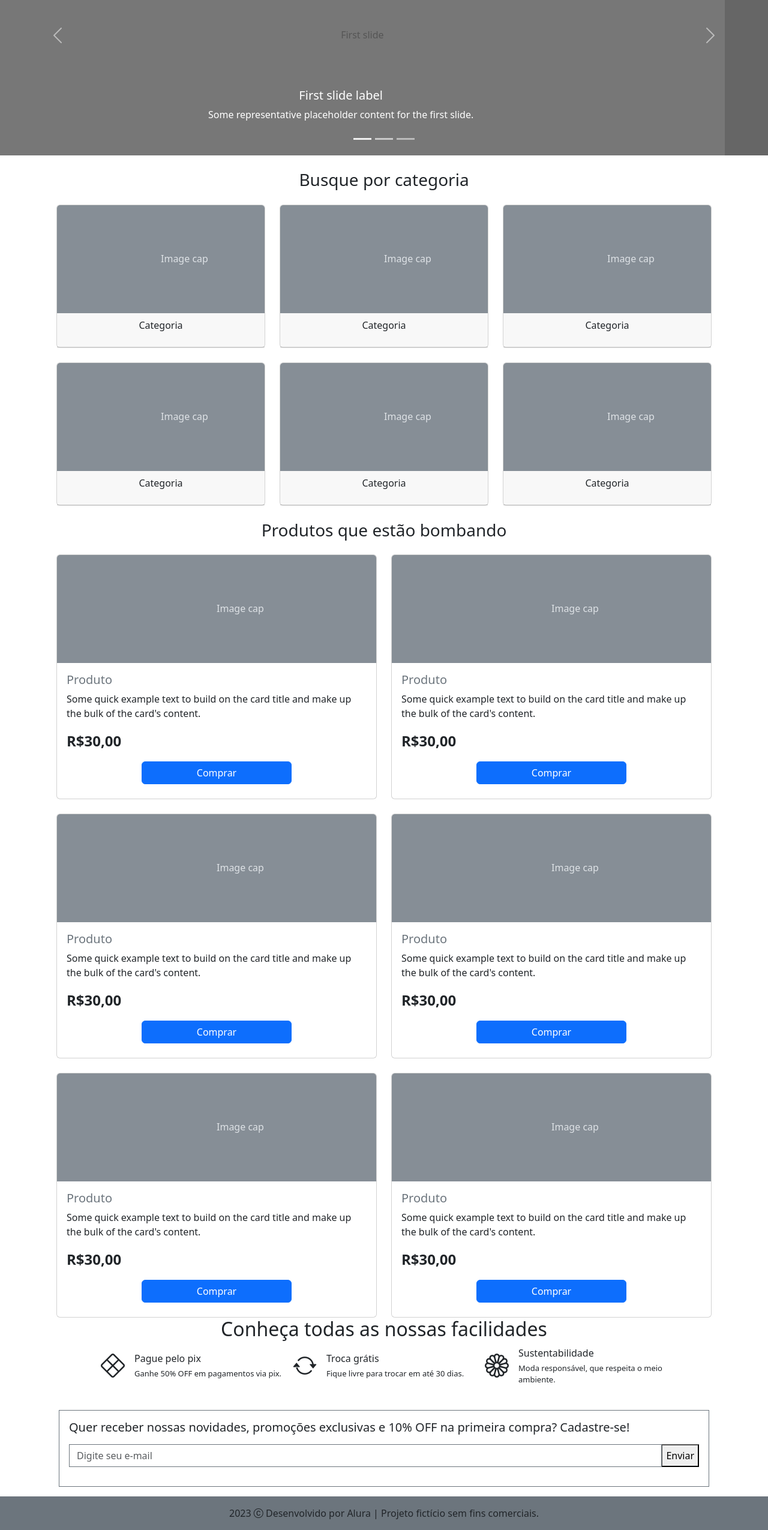
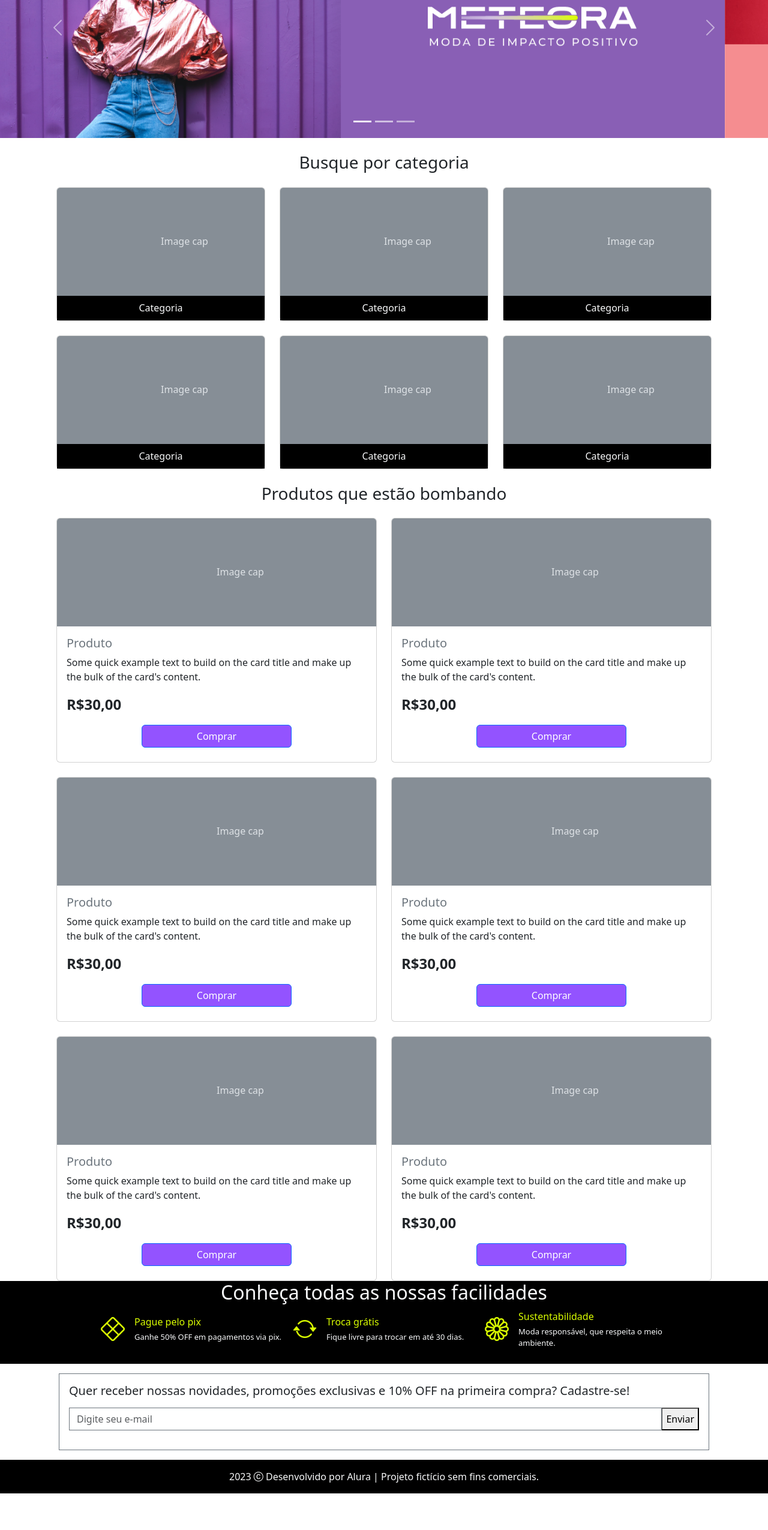
Before and after one commit to vinicius-crispim/meteora, a plain HTML site: page index.html in a window 1280 px wide. Shown: the part 197-2747 px from the top of the page at 60% size. After the commit the page ends 2686 px from the top, so only its background shows below. Drawn offline with nearby package versions, Linux system fonts and the light colour scheme; files that its build step writes are made by us from their sources.

Commit message:
Inserindo os banners

```diff
--- /dev/null
+++ b/assets/css/styles.css
@@ -0,0 +1,15 @@
+.fonte-menor {
+    font-size:13px;
+}
+
+.div-facilidades {
+    width: 304px;
+}
+
+.verde-florescente{
+    color: #DAFF01;
+}
+
+.btn-lilas {
+    background: #9353FF;
+}
--- a/index.html
+++ b/index.html
@@ -4,6 +4,7 @@
 <head>
   <meta charset="UTF-8">
   <meta name="viewport" content="width=device-width, initial-scale=1.0">
+  <link rel="shortcut icon" href="assets/favicon.png" type="image/x-icon">
   <title>Meteora</title>
   <link rel="stylesheet" href="https://cdn.jsdelivr.net/npm/bootstrap-icons@1.10.5/font/bootstrap-icons.css">
   <link href="https://cdn.jsdelivr.net/npm/bootstrap@5.3.0/dist/css/bootstrap.min.css" rel="stylesheet"
@@ -12,9 +13,11 @@
 </head>
 
 <body>
-  <nav class="navbar navbar-expand-md bg-body-tertiary">
+  <nav class="navbar navbar-expand-md bg-black navbar-dark">
     <div class="container-fluid">
-      <a class="navbar-brand" href="#">Meteora</a>
+      <a class="navbar-brand" href="#">
+        <h1 class="m-0"><img class="d-block" src="assets/logo-meteora.png" alt="Logo da loja Meteora"></h1>
+      </a>
       <button class="navbar-toggler" type="button" data-bs-toggle="collapse" data-bs-target="#navbarSupportedContent"
         aria-controls="navbarSupportedContent" aria-expanded="false" aria-label="Toggle navigation">
         <span class="navbar-toggler-icon"></span>
@@ -36,8 +39,8 @@
 
         </ul>
         <form class="d-flex" role="search">
-          <input class="form-control me-2" type="search" placeholder="Digite o produto" aria-label="Search">
-          <button class="btn btn-outline-success" type="submit">Pesquisar</button>
+          <input class="form-control me-2 rounded-0" type="search" placeholder="Digite o produto" aria-label="Search">
+          <button class="btn btn-outline-light rounded-0" type="submit">Buscar</button>
         </form>
       </div>
     </div>
@@ -54,42 +57,36 @@
     </div>
     <div class="carousel-inner">
       <div class="carousel-item active">
-        <svg class="bd-placeholder-img bd-placeholder-img-lg d-block w-100" width="800" height="400"
-          xmlns="http://www.w3.org/2000/svg" role="img" aria-label="Placeholder: First slide"
-          preserveAspectRatio="xMidYMid slice" focusable="false">
-          <title>Placeholder</title>
-          <rect width="100%" height="100%" fill="#777"></rect><text x="50%" y="50%" fill="#555" dy=".3em">First
-            slide</text>
-        </svg>
+        <img class="img-fluid d-md-none" src="assets/Mobile/banner1-mobile.png"
+          alt="Modelo feminina vestindo blusa rosa fluorescente, em fundo lilás">
+        <img class="img-fluid d-none d-md-block d-xl-none" src="assets/Tablet/banner1-tablet.png"
+          alt="Modelo feminina vestindo blusa rosa fluorescente, em fundo lilás">
+        <img class="img-fluid d-none d-xl-block" src="assets/Desktop/banner1-desktop.png"
+          alt="Modelo feminina vestindo blusa rosa fluorescente, em fundo lilás">
+      </div>
+      <div class="carousel-item">
+        <img class="img-fluid d-md-none" src="assets/Mobile/banner2-mobile.png"
+          alt="Modelo feminina utilizando óculos escuros e vestindo conjunto esportivo de blusa e calça na cor preta, sentada em um sofá preto em um fundo rosa.">
+        <img class="img-fluid d-none d-md-block d-xl-none" src="assets/Tablet/banner2-tablet.png"
+          alt="Modelo feminina utilizando óculos escuros e vestindo conjunto esportivo de blusa e calça na cor preta, sentada em um sofá preto em um fundo rosa.">
+        <img class="img-fluid d-none d-xl-block" src="assets/Desktop/banner2-desktop.png"
+          alt="Modelo feminina utilizando óculos escuros e vestindo conjunto esportivo de blusa e calça na cor preta, sentada em um sofá preto em um fundo rosa.">
         <div class="carousel-caption d-none d-md-block">
-          <h5>First slide label</h5>
-          <p>Some representative placeholder content for the first slide.</p>
+
+          <h5 class="fs-1">COLEÇÃO ATEMPORAL</h5>
+          <p class="fs-4">Estilo e qualidade para durar.</p>
         </div>
       </div>
       <div class="carousel-item">
-        <svg class="bd-placeholder-img bd-placeholder-img-lg d-block w-100" width="800" height="400"
-          xmlns="http://www.w3.org/2000/svg" role="img" aria-label="Placeholder: Second slide"
-          preserveAspectRatio="xMidYMid slice" focusable="false">
-          <title>Placeholder</title>
-          <rect width="100%" height="100%" fill="#666"></rect><text x="50%" y="50%" fill="#444" dy=".3em">Second
-            slide</text>
-        </svg>
+        <img class="img-fluid d-md-none" src="assets/Mobile/banner3-mobile.png"
+          alt="Modelo masculino vestindo chapéu preto, blazer cinza, camisa social branca, gravata borboleta na cor preta, óculos com lente transparente e armação na cor preta, além de um cordão prateado, em um fundo laranja.">
+        <img class="img-fluid d-none d-md-block d-xl-none" src="assets/Tablet/banner3-tablet.png"
+          alt="Modelo masculino vestindo chapéu preto, blazer cinza, camisa social branca, gravata borboleta na cor preta, óculos com lente transparente e armação na cor preta, além de um cordão prateado, em um fundo laranja.">
+        <img class="img-fluid d-none d-xl-block" src="assets/Desktop/banner3-desktop.png"
+          alt="Modelo masculino vestindo chapéu preto, blazer cinza, camisa social branca, gravata borboleta na cor preta, óculos com lente transparente e armação na cor preta, além de um cordão prateado, em um fundo laranja.">
         <div class="carousel-caption d-none d-md-block">
-          <h5>Second slide label</h5>
-          <p>Some representative placeholder content for the second slide.</p>
-        </div>
-      </div>
-      <div class="carousel-item">
-        <svg class="bd-placeholder-img bd-placeholder-img-lg d-block w-100" width="800" height="400"
-          xmlns="http://www.w3.org/2000/svg" role="img" aria-label="Placeholder: Third slide"
-          preserveAspectRatio="xMidYMid slice" focusable="false">
-          <title>Placeholder</title>
-          <rect width="100%" height="100%" fill="#555"></rect><text x="50%" y="50%" fill="#333" dy=".3em">Third
-            slide</text>
-        </svg>
-        <div class="carousel-caption d-none d-md-block">
-          <h5>Third slide label</h5>
-          <p>Some representative placeholder content for the third slide.</p>
+          <h5 class="fs-1">COLEÇÃO ATEMPORAL</h5>
+          <p class="fs-4">Alto impacto visual, baixo impacto ambiental!</p>
         </div>
       </div>
     </div>
@@ -114,8 +111,8 @@
           <rect width="100%" height="100%" fill="#868e96"></rect>
           <text x="50%" y="50%" fill="#dee2e6" dy=".3em">Image cap</text>
         </svg>
-        <div class="card-header">
-          <p class="text-center">Categoria</p>
+        <div class="card-header bg-black bg-black">
+          <p class="text-center text-light m-0">Categoria</p>
         </div>
       </div>
     </div>
@@ -127,8 +124,8 @@
           <rect width="100%" height="100%" fill="#868e96"></rect>
           <text x="50%" y="50%" fill="#dee2e6" dy=".3em">Image cap</text>
         </svg>
-        <div class="card-header">
-          <p class="text-center">Categoria</p>
+        <div class="card-header bg-black">
+          <p class="text-center text-light m-0">Categoria</p>
         </div>
       </div>
     </div>
@@ -140,8 +137,8 @@
           <rect width="100%" height="100%" fill="#868e96"></rect>
           <text x="50%" y="50%" fill="#dee2e6" dy=".3em">Image cap</text>
         </svg>
-        <div class="card-header">
-          <p class="text-center">Categoria</p>
+        <div class="card-header bg-black">
+          <p class="text-center text-light m-0">Categoria</p>
         </div>
       </div>
     </div>
@@ -153,8 +150,8 @@
           <rect width="100%" height="100%" fill="#868e96"></rect>
           <text x="50%" y="50%" fill="#dee2e6" dy=".3em">Image cap</text>
         </svg>
-        <div class="card-header">
-          <p class="text-center">Categoria</p>
+        <div class="card-header bg-black">
+          <p class="text-center text-light m-0">Categoria</p>
         </div>
       </div>
     </div>
@@ -166,8 +163,8 @@
           <rect width="100%" height="100%" fill="#868e96"></rect>
           <text x="50%" y="50%" fill="#dee2e6" dy=".3em">Image cap</text>
         </svg>
-        <div class="card-header">
-          <p class="text-center">Categoria</p>
+        <div class="card-header bg-black">
+          <p class="text-center text-light m-0">Categoria</p>
         </div>
       </div>
     </div>
@@ -179,8 +176,8 @@
           <rect width="100%" height="100%" fill="#868e96"></rect>
           <text x="50%" y="50%" fill="#dee2e6" dy=".3em">Image cap</text>
         </svg>
-        <div class="card-header">
-          <p class="text-center">Categoria</p>
+        <div class="card-header bg-black">
+          <p class="text-center text-light m-0">Categoria</p>
         </div>
       </div>
     </div>
@@ -205,7 +202,7 @@
           </p>
           <p class="fs-4 fw-bold">R$30,00</p>
           <div class="w-100 text-center my-2">
-            <a href="#" class="btn btn-primary w-50 text-center">Comprar</a>
+            <a href="#" class="btn btn-primary w-50 text-center btn-lilas">Comprar</a>
           </div>
         </div>
       </div>
@@ -226,7 +223,7 @@
           </p>
           <p class="fs-4 fw-bold">R$30,00</p>
           <div class="w-100 text-center my-2">
-            <a href="#" class="btn btn-primary w-50 text-center">Comprar</a>
+            <a href="#" class="btn btn-primary w-50 text-center btn-lilas">Comprar</a>
           </div>
         </div>
       </div>
@@ -247,7 +244,7 @@
           </p>
           <p class="fs-4 fw-bold">R$30,00</p>
           <div class="w-100 text-center my-2">
-            <a href="#" class="btn btn-primary w-50 text-center">Comprar</a>
+            <a href="#" class="btn btn-primary w-50 text-center btn-lilas">Comprar</a>
           </div>
         </div>
       </div>
@@ -268,7 +265,7 @@
           </p>
           <p class="fs-4 fw-bold">R$30,00</p>
           <div class="w-100 text-center my-2">
-            <a href="#" class="btn btn-primary w-50 text-center">Comprar</a>
+            <a href="#" class="btn btn-primary w-50 text-center btn-lilas">Comprar</a>
           </div>
         </div>
       </div>
@@ -289,7 +286,7 @@
           </p>
           <p class="fs-4 fw-bold">R$30,00</p>
           <div class="w-100 text-center my-2">
-            <a href="#" class="btn btn-primary w-50 text-center">Comprar</a>
+            <a href="#" class="btn btn-primary w-50 text-center btn-lilas">Comprar</a>
           </div>
         </div>
       </div>
@@ -310,34 +307,34 @@
           </p>
           <p class="fs-4 fw-bold">R$30,00</p>
           <div class="w-100 text-center my-2">
-            <a href="#" class="btn btn-primary w-50 text-center">Comprar</a>
+            <a href="#" class="btn btn-primary w-50 text-center btn-lilas">Comprar</a>
           </div>
         </div>
       </div>
     </div>
   </div>
 
-  <section class="pb-4 container">
+  <section class="pb-4 bg-black text-light">
     <h2 class="text-center">Conheça todas as nossas facilidades</h2>
     <div class="d-flex flex-column flex-lg-row align-items-center justify-content-center gap-3 px-3">
       <div class="div-facilidades d-flex align-items-center">
-        <div><i class="bi bi-x-diamond fs-1"></i></div>
+        <div><i class="bi bi-x-diamond fs-1 verde-florescente"></i></div>
         <div>
-          <div class="ms-3 mb-1">Pague pelo pix</div>
+          <div class="ms-3 mb-1 verde-florescente">Pague pelo pix</div>
           <div class="fonte-menor ms-3">Ganhe 50% OFF em pagamentos via pix.</div>
         </div>
       </div>
       <div class="div-facilidades d-flex align-items-center">
-        <div><i class="bi bi-arrow-repeat fs-1"></i></div>
+        <div><i class="bi bi-arrow-repeat fs-1 verde-florescente"></i></div>
         <div>
-          <div class="ms-3 mb-1">Troca grátis</div>
+          <div class="ms-3 mb-1 verde-florescente">Troca grátis</div>
           <div class="fonte-menor ms-3">Fique livre para trocar em até 30 dias.</div>
         </div>
       </div>
       <div class="div-facilidades d-flex align-items-center">
-        <div><i class="bi bi-flower1 fs-1"></i></div>
+        <div><i class="bi bi-flower1 fs-1 verde-florescente"></i></div>
         <div>
-          <div class="ms-3 mb-1">Sustentabilidade</div>
+          <div class="ms-3 mb-1 verde-florescente">Sustentabilidade</div>
           <div class="fonte-menor ms-3">Moda responsável, que respeita o meio ambiente.</div>
         </div>
       </div>
@@ -358,8 +355,9 @@
     </form>
   </section>
 
-  <footer class="text-center bg-secondary">
-    <p class="py-3 mb-0">2023 <i class="bi bi-c-circle"></i> Desenvolvido por Alura | Projeto fictício sem fins comerciais.</p>
+  <footer class="text-center bg-black text-light">
+    <p class="py-3 mb-0">2023 <i class="bi bi-c-circle"></i> Desenvolvido por Alura | Projeto fictício sem fins
+      comerciais.</p>
   </footer>
 
   <script src="https://cdn.jsdelivr.net/npm/bootstrap@5.3.0/dist/js/bootstrap.bundle.min.js"
```
